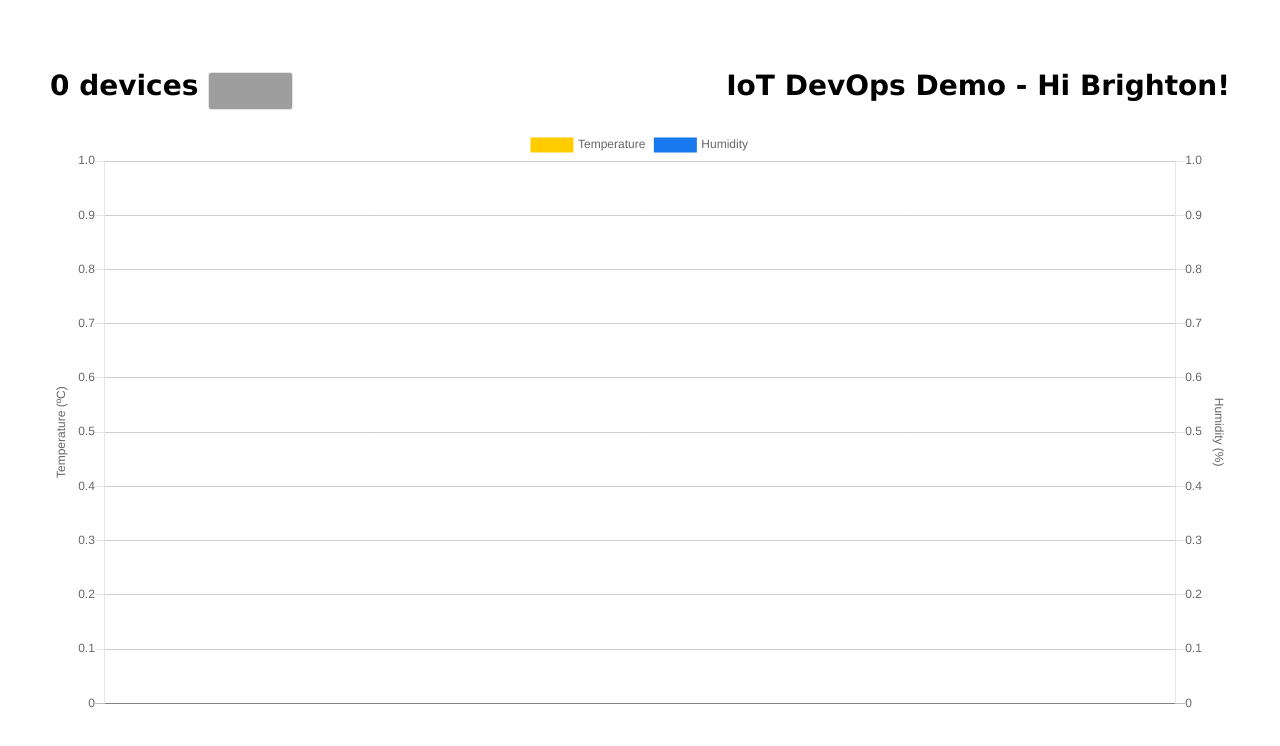
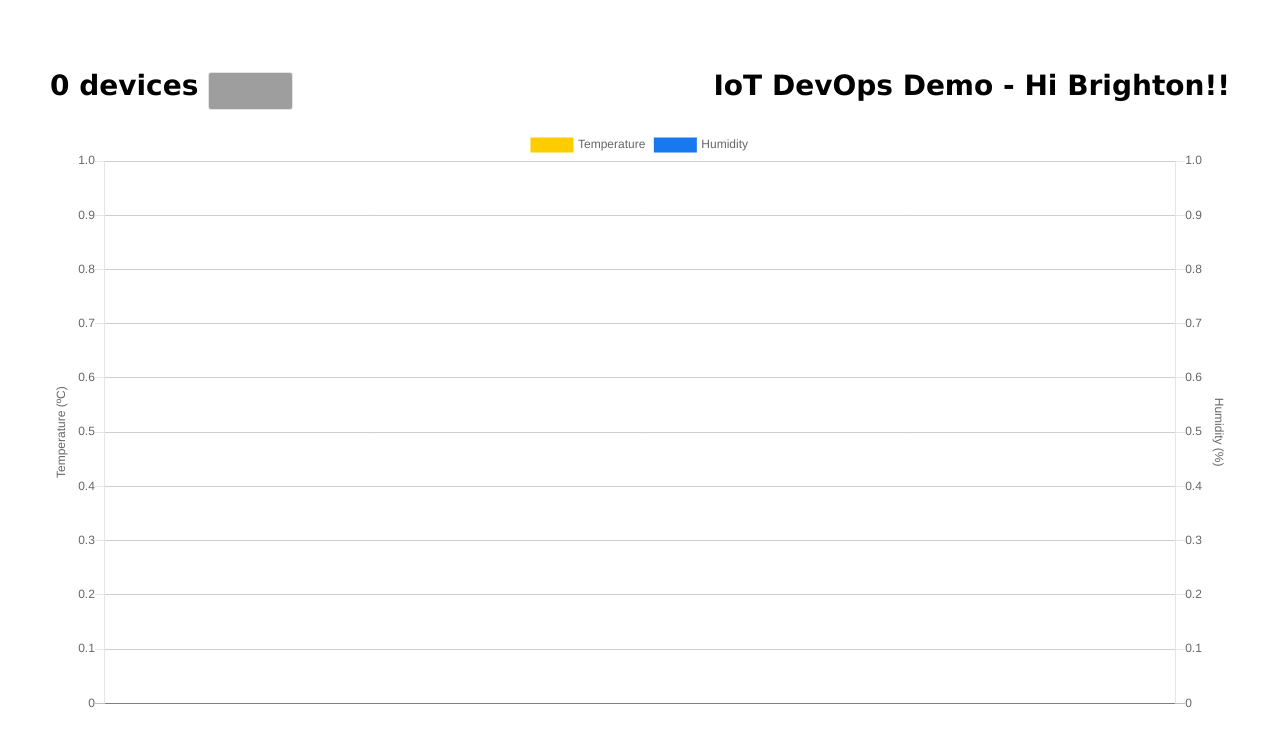
Before and after one commit to pjgpetecodes/iotdevopswebapp, a website: page public/index.html in a window 1280 px wide. Drawn offline with nearby package versions, Linux system fonts and the light colour scheme; grey boxes are pictures that could not be loaded.

Commit message:
Change Title

```diff
--- a/public/index.html
+++ b/public/index.html
@@ -20,7 +20,7 @@
             <span id="deviceCount">0 devices</span>
             <select id="listOfDevices" class="select_box"></select>
         </span>
-        <span>IoT DevOps Demo - Hi Brighton!</span>
+        <span>IoT DevOps Demo - Hi Brighton!!</span>
     </h1>
     <div>
         <canvas id="iotChart"></canvas>
```
